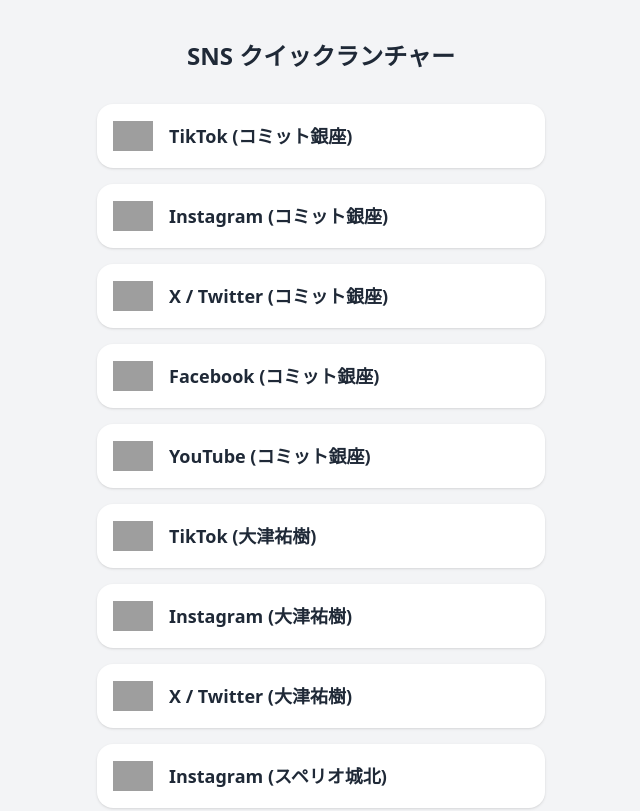
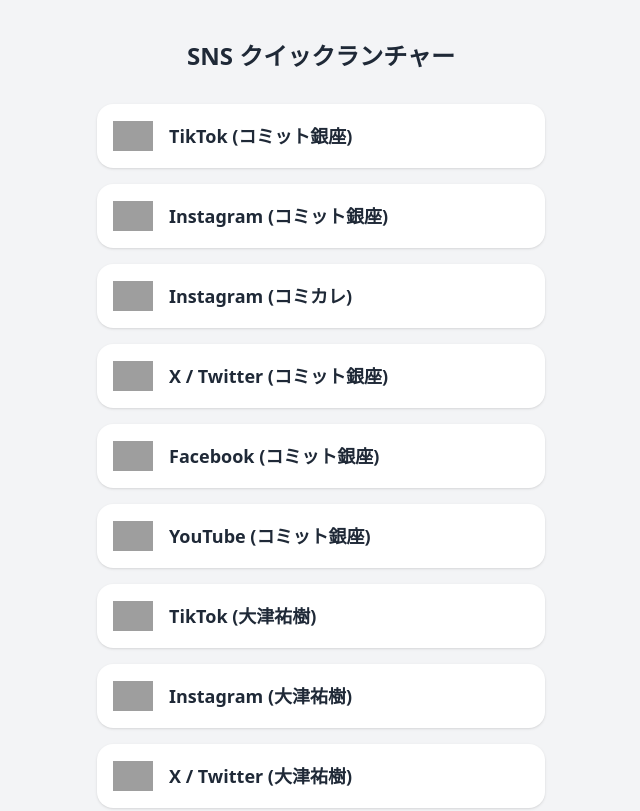
Before and after one commit to commitginza/sns-goodbtn, a plain HTML site: page index.html in a window 1280 px wide. Shown: the top 811 px of the page, without its empty margins (319-959 px from the left). Drawn offline with nearby package versions, Linux system fonts and the light colour scheme; grey boxes are pictures that could not be loaded.

Commit message:
Update index.html

```diff
--- a/index.html
+++ b/index.html
@@ -108,6 +108,14 @@
       },
       {
         label: 'Instagram (コミット銀座)',
+        icon: 'https://static.xx.fbcdn.net/rsrc.php/v4/yx/r/tBxa1IFcTQH.png',
+        deep: {
+          scheme: 'instagram://user?username=commit_college'
+        },
+        web: 'https://www.instagram.com/commit_college?igsh=anNraHA0emUwYTho'
+      },
+      {
+        label: 'Instagram (コミカレ)',
         icon: 'https://static.xx.fbcdn.net/rsrc.php/v4/yx/r/tBxa1IFcTQH.png',
         deep: {
           scheme: 'instagram://user?username=commit_official'
```
